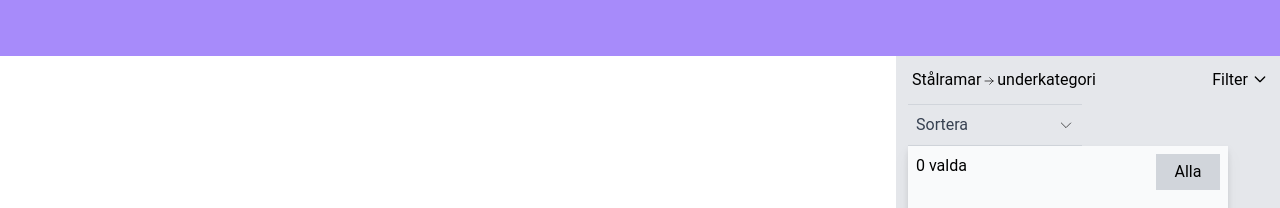
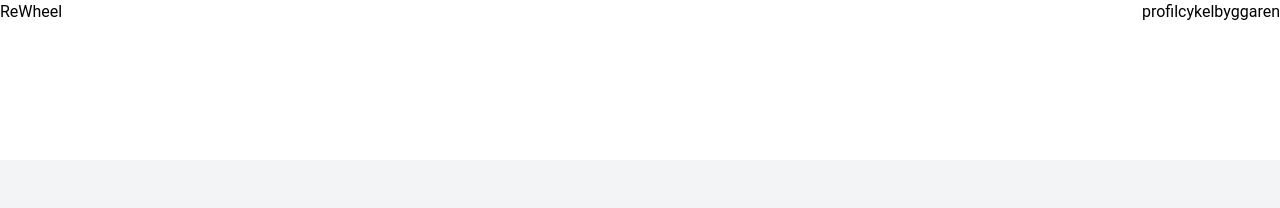
Before and after one commit to rasmus-rudling/rewheel-3D, a React app in the folder app/: page / in a window 1280 px wide. Shown: the top 208 px of the page. Built offline with nearby package versions, Linux system fonts and the light colour scheme.

Commit message:
Started working on navbar

```diff
--- a/app/src/App.tsx
+++ b/app/src/App.tsx
@@ -1,17 +1,23 @@
 import { BrowserRouter as Router, Switch, Route } from 'react-router-dom';
 import ProfilePage from './components/pages/Profile/ProfilePage';
 import BikeBuilderPage from './components/pages/BikeBuilder/BikeBuilderPage';
+import NavBarPresenter from './components/common/NavBar/NavBarPresenter';
+import PageWrapper from './components/common/PageWrapper';
 
 const App = () => {
 	return (
 		<Router>
 			<Switch>
 				<Route exact path="/">
-					<BikeBuilderPage />
+					<PageWrapper>
+						<BikeBuilderPage />
+					</PageWrapper>
 				</Route>
 
 				<Route exact path="/profile">
-					<ProfilePage />
+					<PageWrapper>
+						<ProfilePage />
+					</PageWrapper>
 				</Route>
 			</Switch>
 		</Router>
--- a/app/src/components/common/NavBar.tsx
+++ /dev/null
@@ -1,7 +0,0 @@
-import React from 'react';
-
-const NavBar = () => {
-	return <div></div>;
-};
-
-export default NavBar;
--- /dev/null
+++ b/app/src/components/common/NavBar/DesktopNavBarView.tsx
@@ -0,0 +1,26 @@
+import React from 'react';
+
+import { NavButton } from './NavBarPresenter';
+
+interface Props {
+	navButtons: NavButton[];
+	navButtonClickHandler: Function;
+}
+
+const DesktopNavBarView = ({ navButtons, navButtonClickHandler }: Props) => {
+	return (
+		<div className="flex justify-between h-40 bg-white">
+			<h3>ReWheel</h3>
+
+			<div>
+				{navButtons.map((navButton) => (
+					<button onClick={() => navButtonClickHandler(navButton.route)}>
+						{navButton.text}
+					</button>
+				))}
+			</div>
+		</div>
+	);
+};
+
+export default DesktopNavBarView;
--- /dev/null
+++ b/app/src/components/common/NavBar/MobileNavBarView.tsx
@@ -0,0 +1,7 @@
+import React from 'react';
+
+const MobileNavBarView = () => {
+	return <div></div>;
+};
+
+export default MobileNavBarView;
--- /dev/null
+++ b/app/src/components/common/NavBar/NavBarPresenter.tsx
@@ -0,0 +1,53 @@
+import React, { useState } from 'react';
+import { useHistory } from 'react-router';
+import DesktopNavBarView from './DesktopNavBarView';
+import MobileNavBarView from './MobileNavBarView';
+
+export interface NavButton {
+	route: string;
+	text: string;
+}
+
+const navButtons: NavButton[] = [
+	{ route: 'profile', text: 'profil' },
+	{ route: 'bike-builder', text: 'cykelbyggaren' },
+];
+
+const NavBarPresenter = () => {
+	const history = useHistory();
+
+	const navButtonClickHandler = (newRoute: string) => {
+		history.push(newRoute);
+	};
+
+	return (
+		<>
+			<DesktopNavBarView
+				navButtons={navButtons}
+				navButtonClickHandler={navButtonClickHandler}
+			/>
+			{/* <MobileNavBar navigationButtons={navigationButtons} /> */}
+		</>
+	);
+};
+
+export default NavBarPresenter;
+
+// const Navigation = () => {
+// 	return (
+// 		<div className={classes.Navigation}>
+// 			<div className={classes.desktopContainer}>
+// 				<DesktopNavigation
+// 					navigationButtons={navigationButtons}
+// 					navigationButtonClickHandler={navigationButtonClickHandler}
+// 				/>
+// 			</div>
+
+// 			<div className={classes.mobileContainer}>
+// 				<MobileNavigation
+// 					navigationButtons={navigationButtons}
+// 					navigationButtonClickHandler={navigationButtonClickHandler}
+// 				/>
+// 			</div>
+// 		</div>
+// 	);
--- /dev/null
+++ b/app/src/components/common/PageWrapper.tsx
@@ -0,0 +1,17 @@
+import React from 'react';
+import NavBarPresenter from './NavBar/NavBarPresenter';
+
+interface Props {
+	children: JSX.Element;
+}
+
+const PageWrapper = ({ children }: Props) => {
+	return (
+		<div className="bg-gray-100 min-h-screen w-full">
+			<NavBarPresenter />
+			{children}
+		</div>
+	);
+};
+
+export default PageWrapper;
--- a/app/src/components/pages/BikeBuilder/BikeBuilderPage.tsx
+++ b/app/src/components/pages/BikeBuilder/BikeBuilderPage.tsx
@@ -3,7 +3,6 @@ import SidePanel from './SidePanel';
 const BikeBuilderPage = () => {
 	return (
 		<div className="App">
-			<nav className="w-full h-14 bg-purple-400 fixed top-0"></nav>
 			<div className="flex items-stretch pt-14 h-full">
 				<div className="flex-grow"></div>
 				<SidePanel />
```
